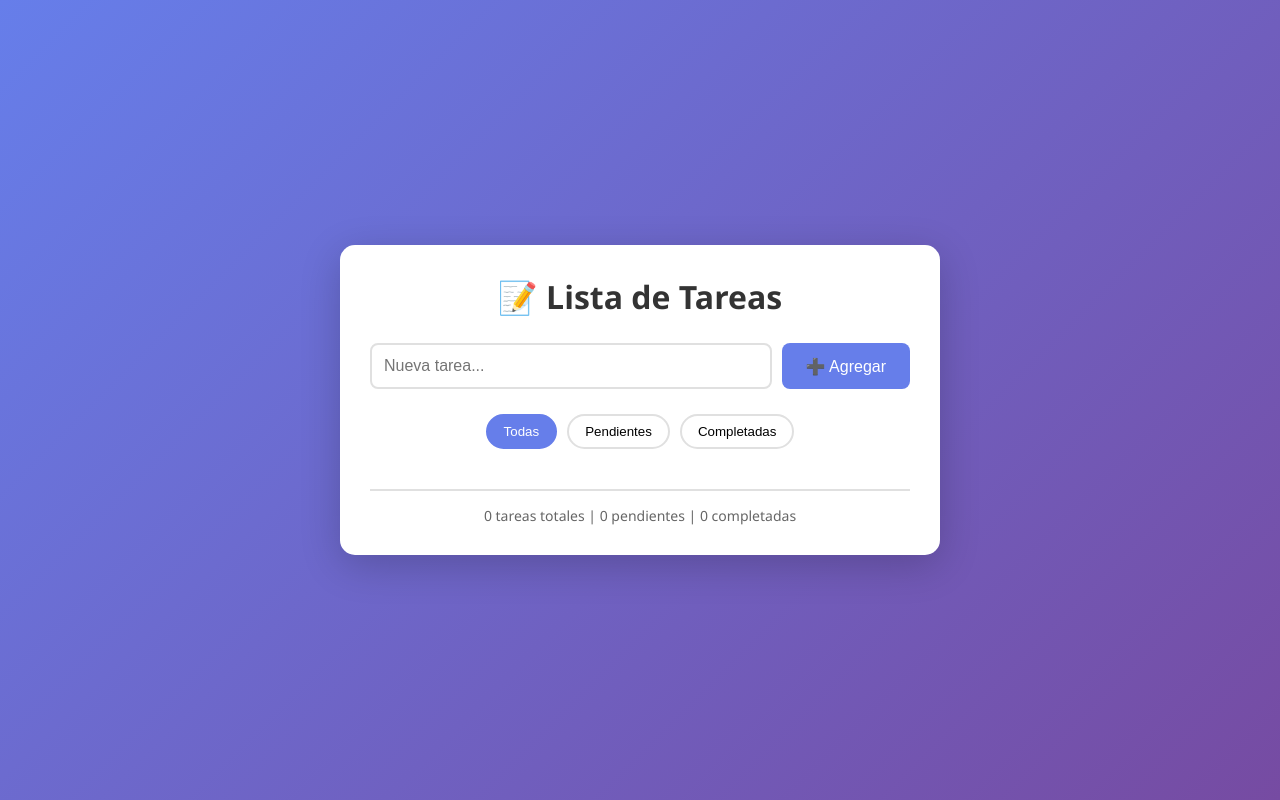
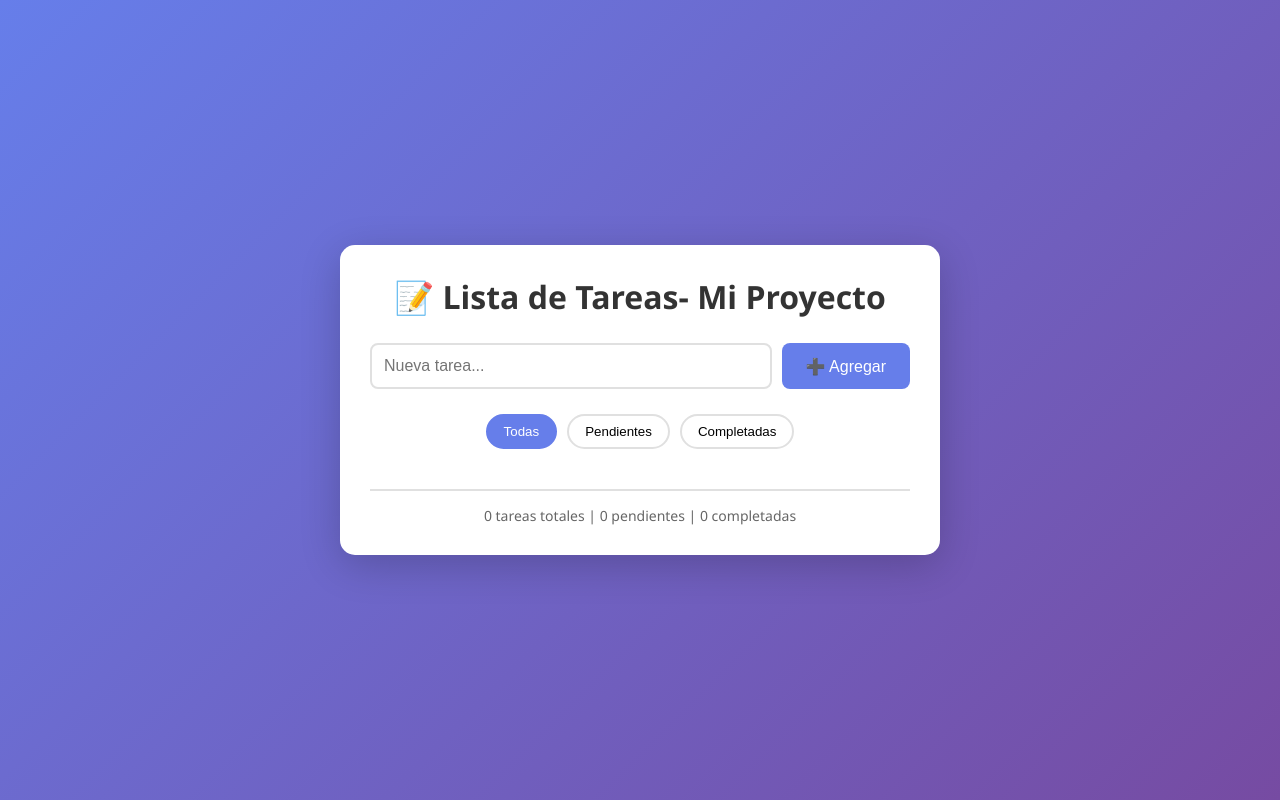
Before and after one commit to Stiven461/mi-app-dev, a plain HTML site: page frontend/index.html in a window 1280 px wide. Drawn offline with Linux system fonts and the light colour scheme; no server answers.

```diff
--- a/frontend/index.html
+++ b/frontend/index.html
@@ -8,7 +8,7 @@
 </head>
 <body>
     <div class="container">
-        <h1>📝 Lista de Tareas</h1>
+        <h1>📝 Lista de Tareas- Mi Proyecto</h1>
 
         <div class="add-task">
             <input type="text" id="taskInput" placeholder="Nueva tarea..." maxlength="100">
```
